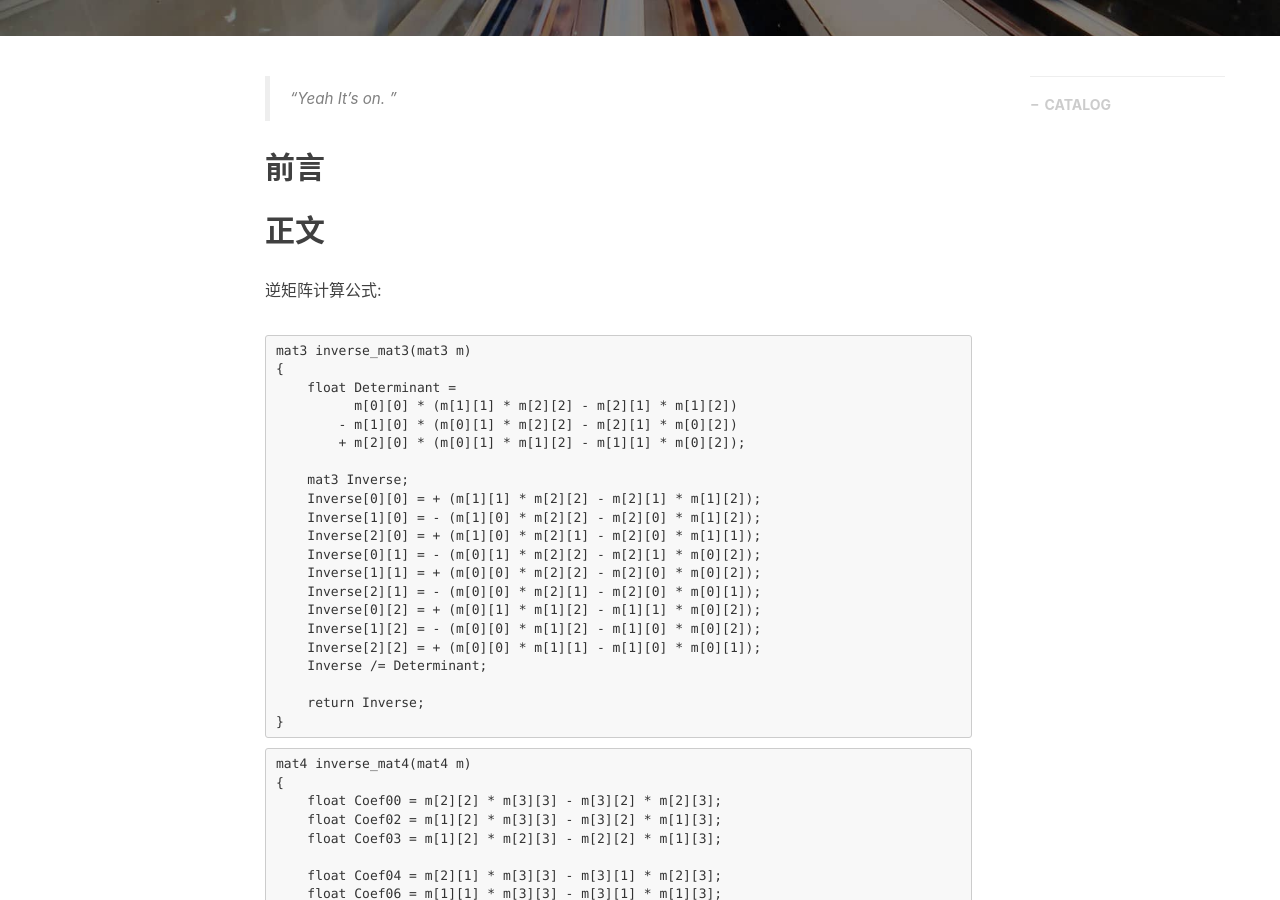
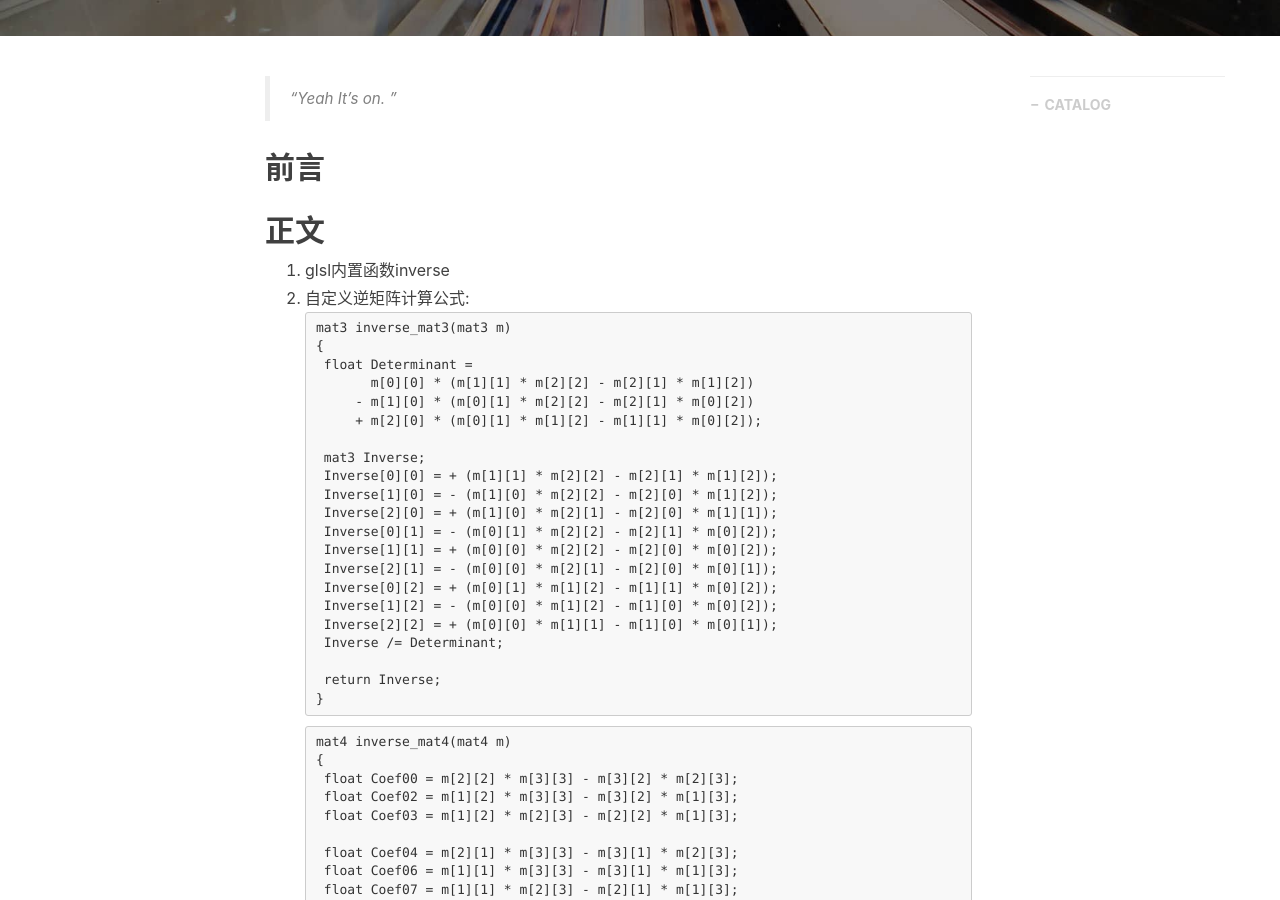
Before and after one commit to huangx916/huangx916.github.io, a Jekyll site: the page built from _posts/2018-07-20-glslInverseMatrix.markdown, in a window 1280 px wide and 900 px high, scrolled down 487 px. Built offline with Jekyll 4.4.1, drawn with Linux system fonts in a browser that asks for light colours; nearby versions of some CDN libraries; comment, search, counter and statistics services are not loaded.

Commit message:
glsl support matrix inverse transpose function

````diff
--- a/_posts/2018-07-20-glslInverseMatrix.markdown
+++ b/_posts/2018-07-20-glslInverseMatrix.markdown
@@ -15,7 +15,8 @@ tags:
 ## 前言
 
 ## 正文
-逆矩阵计算公式:
+1. glsl内置函数inverse
+2. 自定义逆矩阵计算公式:
 ```
 mat3 inverse_mat3(mat3 m)
 {
````
